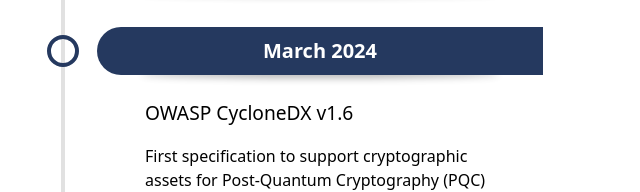
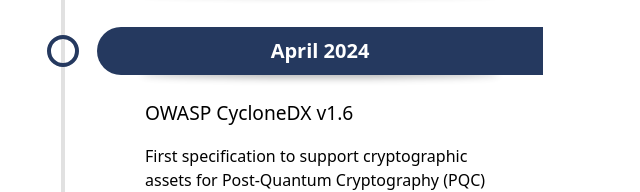
Before and after one commit to Ecma-TC54/tc54.org, an Astro site: page /history in a window 1280 px wide. Shown: the part 1484-1676 px from the top of the page, 577-1217 px from the left. Built offline with nearby package versions, Linux system fonts and the light colour scheme; Astro itself is replaced by a stand-in of ours.

Commit message:
Corrected month
Signed-off-by: Steve Springett <steve@springett.us>

```diff
--- a/src/pages/history.astro
+++ b/src/pages/history.astro
@@ -56,7 +56,7 @@
                 <div class="descr">First working group chartered with holistic supply chain goals of standardizing core data formats, APIs, and algorithms that advance software and system transparency.</div>
             </li>
             <li style="--accent-color:#25395F">
-                <div class="date">March 2024</div>
+                <div class="date">April 2024</div>
                 <div class="title">OWASP CycloneDX v1.6</div>
                 <div class="descr">First specification to support cryptographic assets for Post-Quantum Cryptography (PQC) readiness and first general-purpose attestation specification to digitally transform audit and attestation workflows.</div>
             </li>
```
